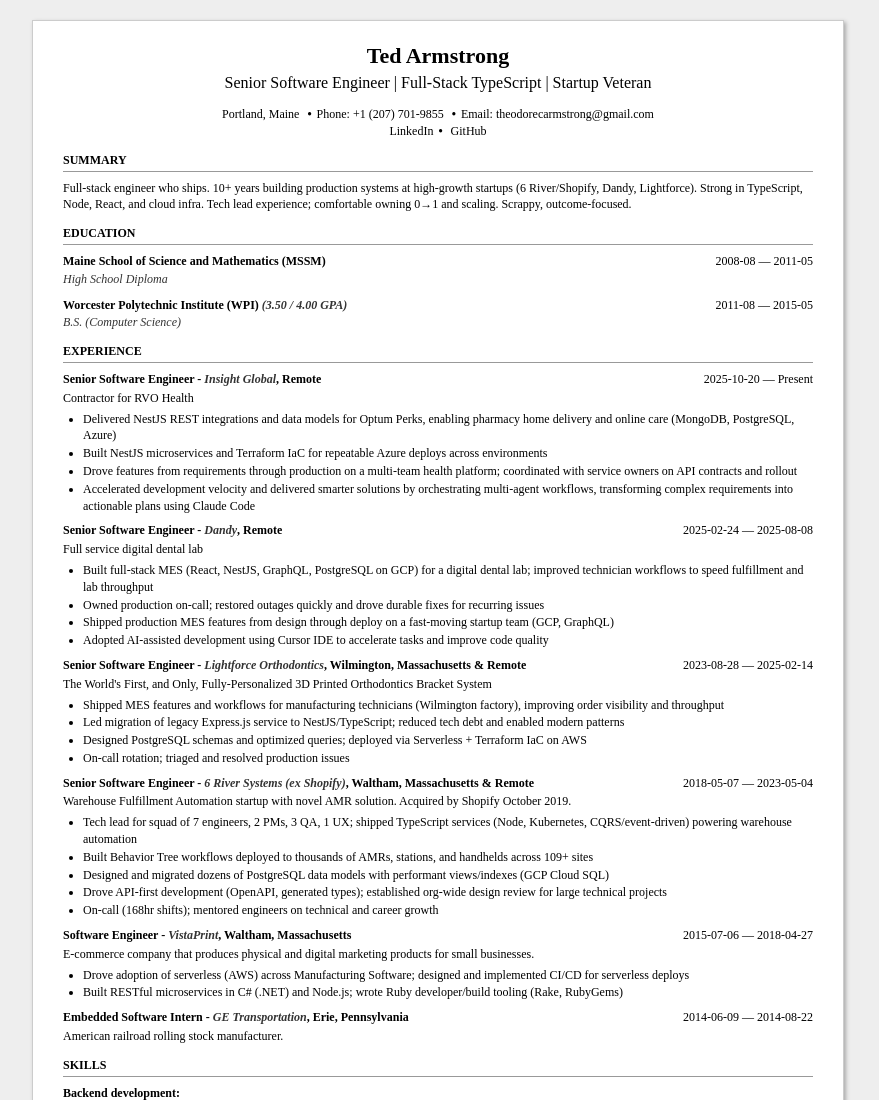
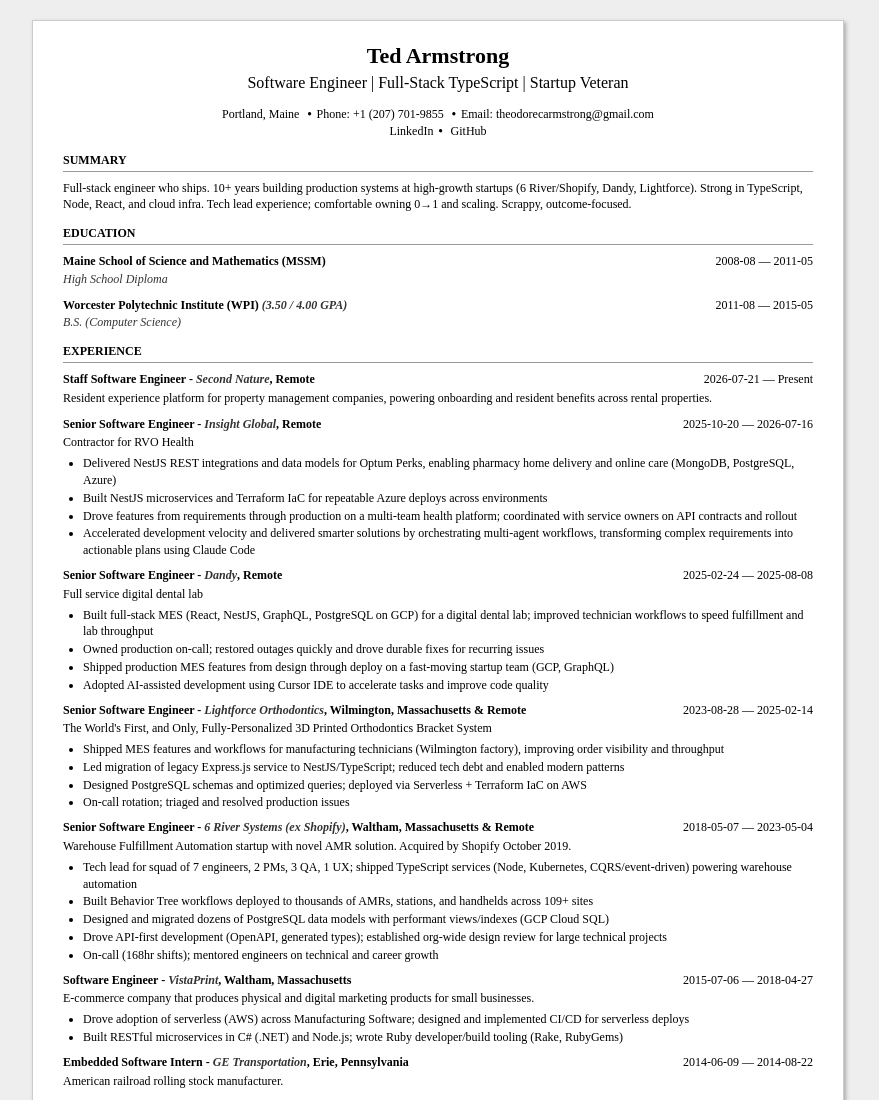
Before and after one commit to Shockolate/resume, a website: page docs/index.html in a window 1280 px wide. Shown: the top 1100 px of the page, without its empty margins (202-1081 px from the left). Drawn offline with Linux system fonts and the light colour scheme.

Commit message:
Updates resume with claude stuff and Second Nature job

```diff
--- a/docs/index.html
+++ b/docs/index.html
@@ -270,7 +270,7 @@ a:hover {
 	<div class='resume'>
   <div class='nameBlock'>
     <span class='name'>Ted Armstrong</span>
-    <div class='label'>Senior Software Engineer | Full-Stack TypeScript | Startup Veteran</div>
+    <div class='label'>Software Engineer | Full-Stack TypeScript | Startup Veteran</div>
   </div>
   <div class='basicsBlock'>
     <div class='contactBlock'>
@@ -336,10 +336,22 @@ a:hover {
 			<div class="jobBlock">
 	      <div class='blockHeader'>
 	        <span class='title'>
+	          <a href='https://www.secondnature.com/'>Staff Software Engineer - <em>Second Nature</em>, Remote</a>
+	        </span>
+	        <span class='date'>
+	          2026-07-21 &mdash; Present
+	        </span>
+	      </div>
+	      <div class='summary'>Resident experience platform for property management companies, powering onboarding and resident benefits across rental properties.</div>
+	      <div class='separator'></div>
+			</div>
+			<div class="jobBlock">
+	      <div class='blockHeader'>
+	        <span class='title'>
 	          <a href='https://www.rvohealth.com/'>Senior Software Engineer - <em>Insight Global</em>, Remote</a>
 	        </span>
 	        <span class='date'>
-	          2025-10-20 &mdash; Present
+	          2025-10-20 &mdash; 2026-07-16
 	        </span>
 	      </div>
 	      <div class='summary'>Contractor for RVO Health</div>
--- a/package.json
+++ b/package.json
@@ -4,12 +4,15 @@
     "test": "run-s validate-json",
     "build-html": "resumed render ./resume.json -o docs/index.html -t jsonresume-theme-tech",
     "build": "run-p build-html",
-    "view": "open docs/index.html",
+    "view": "open-cli docs/index.html",
     "build-and-view": "run-s test build view"
   },
   "dependencies": {
     "jsonresume-theme-tech": "1.3.4",
     "npm-run-all": "^4.1.5",
     "resumed": "6.0.0"
+  },
+  "devDependencies": {
+    "open-cli": "^9.0.0"
   }
 }
```
Also changed, not shown: CLAUDE.md (+4 -0 lines), resume.json (+10 -2 lines), 1 other file.
